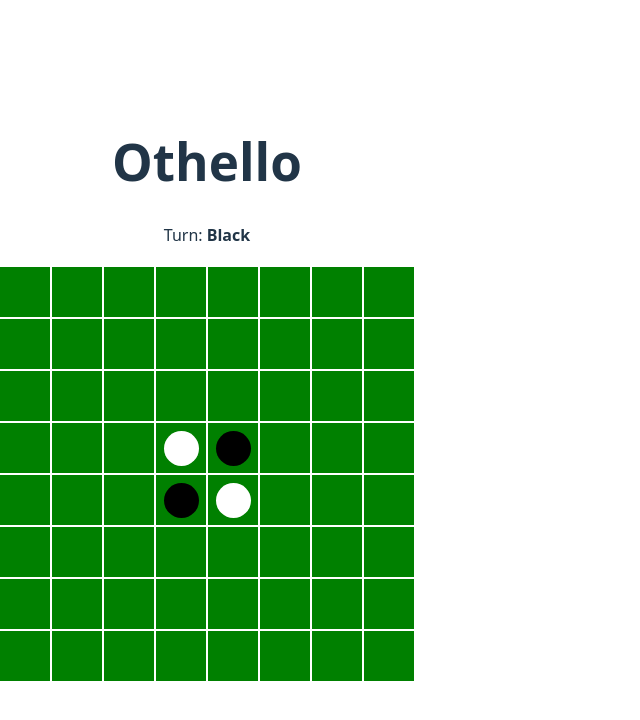
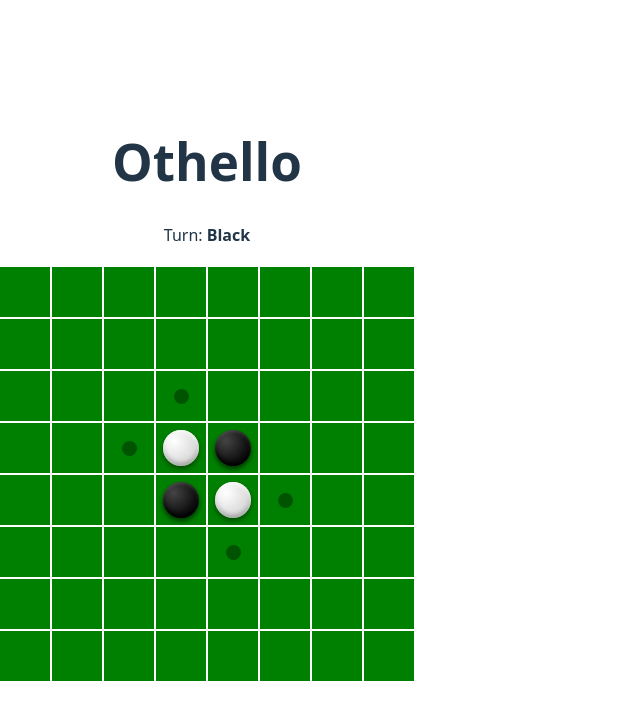
Before and after one commit to sanyamraina/othello-frontend, a React (Vite) app: page / in a window 1280 px wide. Shown: the top 720 px of the page, without its empty margins (0-640 px from the left). Built offline with nearby package versions, Linux system fonts and the light colour scheme.

Commit message:
design edits

```diff
--- a/src/App.jsx
+++ b/src/App.jsx
@@ -1,4 +1,4 @@
-import { useState } from "react";
+import { useState, useEffect } from "react";
 import Board from "./Board";
 import { makeMove } from "./api";
 import "./styles.css";
@@ -14,11 +14,33 @@
   [0,0,0,0,0,0,0,0],
 ];
 
+function findLastMove(prevBoard, newBoard) {
+  for (let r = 0; r < 8; r++) {
+    for (let c = 0; c < 8; c++) {
+      if (prevBoard[r][c] === 0 && newBoard[r][c] !== 0) {
+        return { row: r, col: c };
+      }
+    }
+  }
+  return null;
+}
+
 export default function App() {
   const [board, setBoard] = useState(initialBoard);
   const [player, setPlayer] = useState(1);
   const [validMoves, setValidMoves] = useState([]);
+  const [lastMove, setLastMove] = useState(null);
   const [loading, setLoading] = useState(false);
+
+  // Initial legal moves (temporary bootstrap)
+  useEffect(() => {
+    setValidMoves([
+      { row: 2, col: 3 },
+      { row: 3, col: 2 },
+      { row: 4, col: 5 },
+      { row: 5, col: 4 },
+    ]);
+  }, []);
 
   async function handleCellClick(row, col) {
     if (loading) return;
@@ -38,17 +60,9 @@
       setBoard(human.board);
       setPlayer(human.next_player);
       setValidMoves(human.valid_moves);
+      setLastMove({ row, col, by: "human" });
 
-      if (human.game_over) {
-        alert(
-          human.winner === null
-            ? "Draw!"
-            : human.winner === 1
-            ? "Black wins!"
-            : "White wins!"
-        );
-        return;
-      }
+      if (human.game_over) return;
 
       // ---------- AI MOVE ----------
       const ai = await makeMove({
@@ -57,22 +71,16 @@
         use_ai: true,
       });
 
+      const aiMove = findLastMove(human.board, ai.board);
+
       setBoard(ai.board);
       setPlayer(ai.next_player);
       setValidMoves(ai.valid_moves);
 
-      if (ai.game_over) {
-        alert(
-          ai.winner === null
-            ? "Draw!"
-            : ai.winner === 1
-            ? "Black wins!"
-            : "White wins!"
-        );
+      if (aiMove) {
+        setLastMove({ ...aiMove, by: "ai" });
       }
 
-    } catch (e) {
-      alert(e.message);
     } finally {
       setLoading(false);
     }
@@ -89,6 +97,8 @@
       <Board
         board={board}
         validMoves={validMoves}
+        lastMove={lastMove}
+        currentPlayer={player}
         onCellClick={handleCellClick}
       />
 
--- a/src/Board.jsx
+++ b/src/Board.jsx
@@ -1,6 +1,15 @@
-export default function Board({ board, validMoves, onCellClick }) {
+export default function Board({
+  board,
+  validMoves,
+  lastMove,
+  currentPlayer,
+  onCellClick,
+}) {
   const isValid = (r, c) =>
     validMoves.some(m => m.row === r && m.col === c);
+
+  const isLastMove = (r, c) =>
+    lastMove && lastMove.row === r && lastMove.col === c;
 
   return (
     <div className="board">
@@ -8,15 +17,33 @@
         row.map((cell, c) => (
           <div
             key={`${r}-${c}`}
-            className={`cell ${isValid(r, c) ? "valid" : ""}`}
+            className="cell"
             onClick={() =>
-                      (validMoves.length === 0 || isValid(r, c)) &&
-                      onCellClick(r, c)
-                    }
-
+              (validMoves.length === 0 || isValid(r, c)) &&
+              onCellClick(r, c)
+            }
           >
+            {/* DISC */}
             {cell === 1 && <div className="black" />}
             {cell === -1 && <div className="white" />}
+
+            {/* VALID MOVE GHOST DISC */}
+            {cell === 0 && isValid(r, c) && (
+              <div
+                className={`ghost ${
+                  currentPlayer === 1 ? "ghost-black" : "ghost-white"
+                }`}
+              />
+            )}
+
+            {/* LAST MOVE RING */}
+            {isLastMove(r, c) && (
+              <div
+                className={`last-move-ring ${
+                  lastMove.by === "ai" ? "ring-ai" : "ring-human"
+                }`}
+              />
+            )}
           </div>
         ))
       )}
--- a/src/styles.css
+++ b/src/styles.css
@@ -18,16 +18,47 @@
   display: flex;
   align-items: center;
   justify-content: center;
+  position: relative; /* ← REQUIRED */
 }
 
-.black, .white {
-  width: 35px;
-  height: 35px;
+
+
+.black,
+.white {
+  width: 36px;
+  height: 36px;
   border-radius: 50%;
+  position: relative;
+  z-index: 2;
 }
 
-.black { background: black; }
-.white { background: white; }
+.black {
+  background: radial-gradient(
+    circle at 30% 30%,
+    #444,
+    #111 60%,
+    #000 100%
+  );
+
+  box-shadow:
+    inset 0 2px 3px rgba(255, 255, 255, 0.15),
+    inset 0 -3px 4px rgba(0, 0, 0, 0.9),
+    0 3px 5px rgba(0, 0, 0, 0.6);
+}
+
+.white {
+  background: radial-gradient(
+    circle at 30% 30%,
+    #ffffff,
+    #dddddd 60%,
+    #bbbbbb 100%
+  );
+
+  box-shadow:
+    inset 0 2px 4px rgba(255, 255, 255, 0.9),
+    inset 0 -3px 4px rgba(0, 0, 0, 0.25),
+    0 3px 5px rgba(0, 0, 0, 0.4);
+}
 
 
 .cell.valid {
@@ -37,3 +68,44 @@
 .cell.valid:hover {
   background: #0a7f0a;
 }
+
+
+.valid-dot {
+  width: 10px;
+  height: 10px;
+  background: rgba(255, 255, 255, 0.7);
+  border-radius: 50%;
+}
+
+.last-move-ring {
+  position: absolute;
+  width: 44px;
+  height: 44px;
+  border-radius: 50%;
+  pointer-events: none;
+  z-index: 3;
+}
+
+.ring-human {
+  border: 3px solid gold;
+}
+
+.ring-ai {
+  border: 3px solid #4da6ff;
+}
+
+/* GHOST DISCS (VALID MOVES) */
+.ghost {
+  width: 15px;
+  height: 15px;
+  border-radius: 50%;
+  opacity: 0.35;
+}
+
+.ghost-black {
+  background: black;
+}
+
+.ghost-white {
+  background: white;
+}
```
